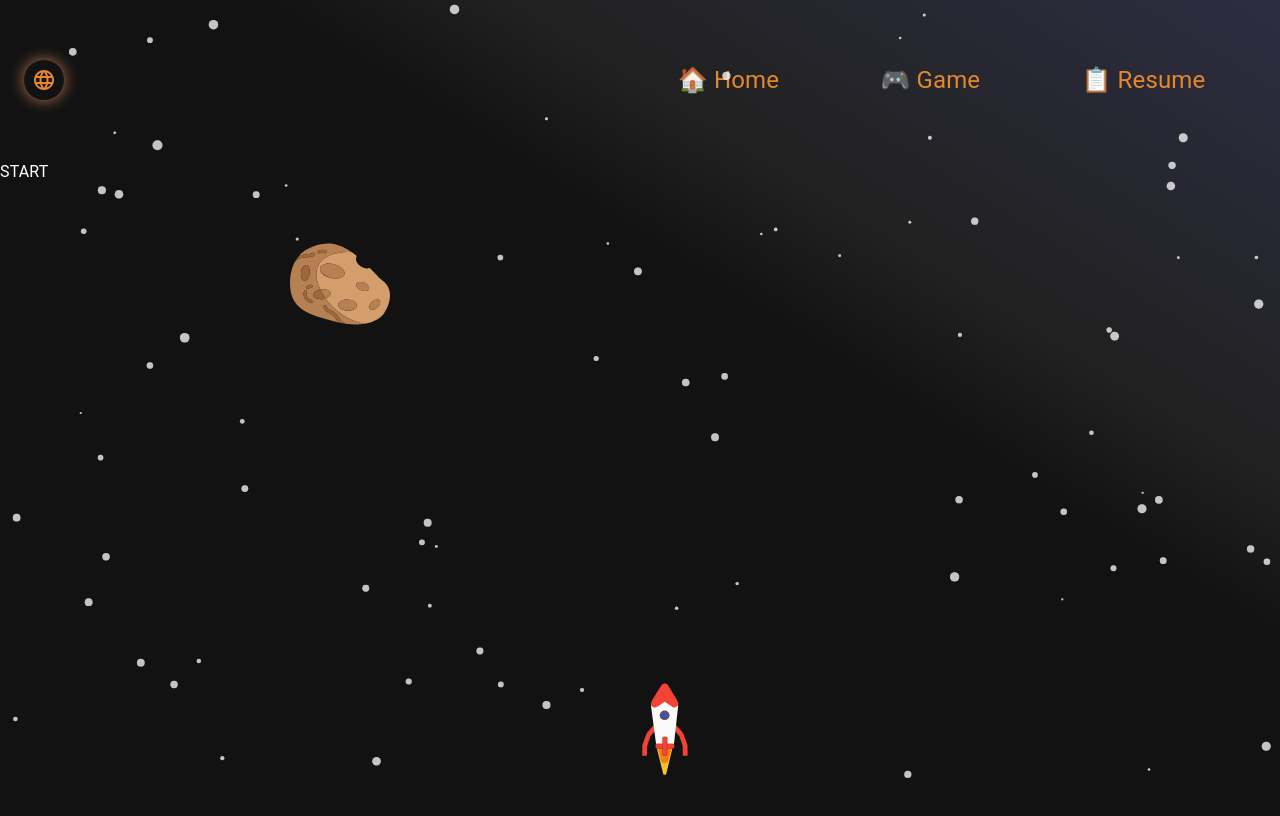
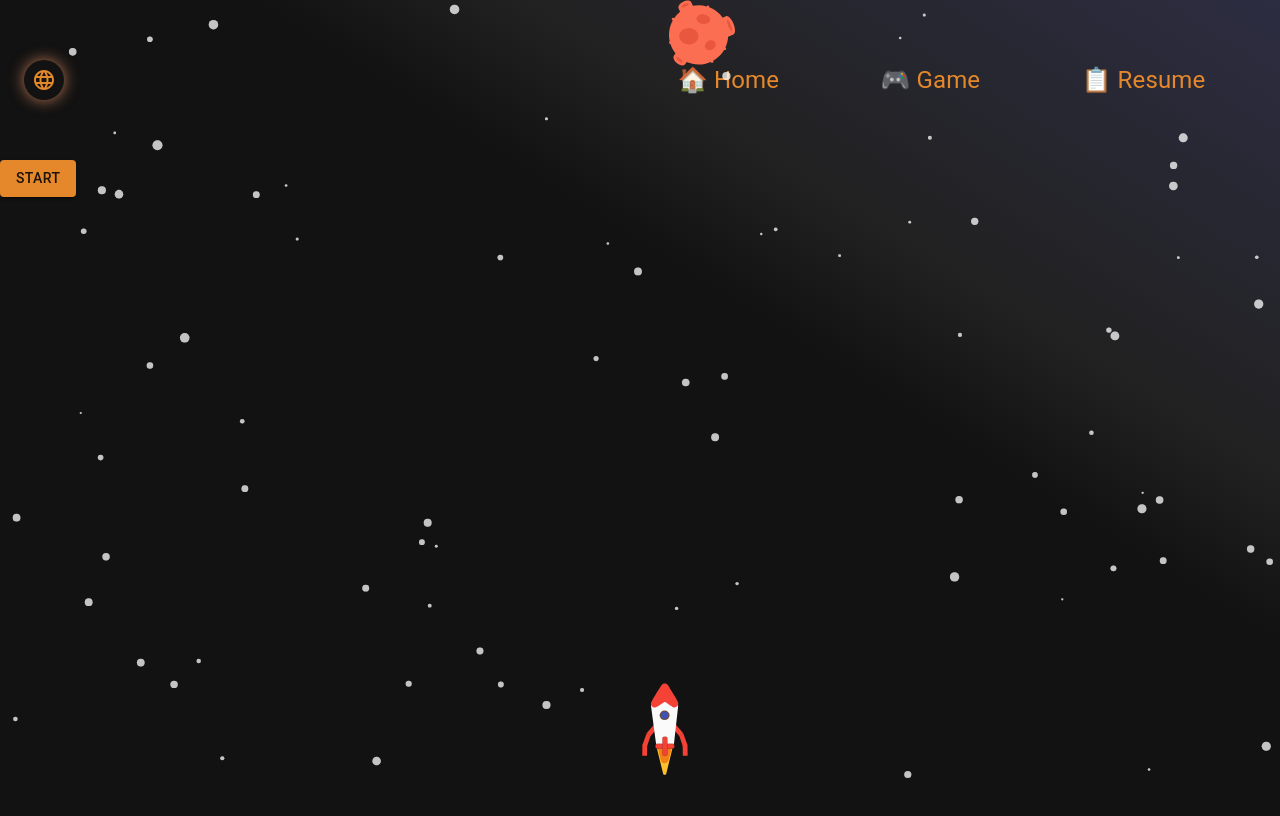
Before and after one commit to LukacTomas/my-page, a React (Create React App) app: page /en/game in a window 1280 px wide. Shown: the top 816 px of the page. Built offline with nearby package versions, Linux system fonts and the light colour scheme; a web font is replaced by a local one.

Commit message:
Game working in ver 0.0.1

```diff
--- a/src/Pages/Game/Asteroids/index.js
+++ b/src/Pages/Game/Asteroids/index.js
@@ -1,17 +1,29 @@
 import React from "react";
 import asteroid1 from "Static/asteroid-1.svg";
 import asteroid2 from "Static/asteroid-2.svg";
+import asteroid3 from "Static/asteroid-3.svg";
 export const Asteroids = ({ asteroids }) => {
   return asteroids.map((asteroid, index) => (
     <img
       key={index}
-      src={asteroid.type ? asteroid1 : asteroid2}
+      src={
+        asteroid.type < 0.3
+          ? asteroid1
+          : asteroid.type < 0.6
+          ? asteroid2
+          : asteroid3
+      }
       alt="asteroid"
+      className="asteroid"
       style={{
-        position: "relative",
-        top: asteroid.y,
-        left: asteroid.x,
+        position: "absolute",
+        display: "block",
+        transform: `translateX(25vw)`,
+        top: `${asteroid.y}px`,
+        left: `${asteroid.x}px`,
         width: asteroid.width,
+        height: asteroid.width,
+        userSelect: "none",
       }}
     />
   ));
--- a/src/Pages/Game/Asteroids/utils.js
+++ b/src/Pages/Game/Asteroids/utils.js
@@ -4,5 +4,5 @@ const getRandomInt = (min, max) => {
   return Math.floor(Math.random() * (max - min + 1)) + min;
 };
 
-export const maxNumberOfAsteroid = 5;
+export const maxNumberOfAsteroid = 9;
 export const randomAsteroidXPosition = (x, y) => getRandomInt(x, y);
--- a/src/Pages/Game/Rocket/index.js
+++ b/src/Pages/Game/Rocket/index.js
@@ -12,6 +12,8 @@ const MAX_KEY = 39;
 export const Rocket = ({
   gameWinRef,
   checkAsteroidDetection,
+  rocketRef,
+  start,
 }) => {
   if (isBrowser) {
     window.rocketSpeed = 15;
@@ -24,45 +26,32 @@ export const Rocket = ({
     missileY: 0,
   });
 
-  const rocketRef = useRef();
+  const animateRocket = React.useCallback(() => {
+    if (gameWinRef.current === null || !start) return;
 
-  const animateRocket = React.useCallback(() => {
     const rocket = rocketRef.current;
-    let rocketPosition =
-      rocket.getBoundingClientRect();
-    let gamewinPosition =
-      gameWinRef.current.getBoundingClientRect();
-    const speed =
-      (isBrowser && window.rocketSpeed) || 15;
+    let rocketPosition = rocket.getBoundingClientRect();
+    let gamewinPosition = gameWinRef.current.getBoundingClientRect();
+    const speed = (isBrowser && window.rocketSpeed) || 15;
 
     const notOutsideFromViewportFromLeft = () =>
-      rocketPosition.x - speed >
-      gamewinPosition.left;
+      rocketPosition.x - speed > gamewinPosition.left;
     const notOutsideFromViewportFromRight = () =>
-      rocketPosition.right + speed <
-      gamewinPosition.right;
+      rocketPosition.right + speed < gamewinPosition.right;
 
-    const goingLeft =
-      keyPressed.current.keys[MAX_KEY - 37];
-    const goingRight =
-      keyPressed.current.keys[MAX_KEY - 39];
+    const goingLeft = keyPressed.current.keys[MAX_KEY - 37];
+    const goingRight = keyPressed.current.keys[MAX_KEY - 39];
 
-    if (
-      goingLeft &&
-      notOutsideFromViewportFromLeft()
-    ) {
+    if (goingLeft && notOutsideFromViewportFromLeft()) {
       keyPressed.current.dx -= speed;
     }
-    if (
-      goingRight &&
-      notOutsideFromViewportFromRight()
-    ) {
+    if (goingRight && notOutsideFromViewportFromRight()) {
       keyPressed.current.dx += speed;
     }
 
     rocketRef.current.style.transform = `translate(${keyPressed.current.dx}px,${keyPressed.current.dy}px)`;
     checkAsteroidDetection(rocketPosition);
-  }, [gameWinRef, checkAsteroidDetection]);
+  }, [gameWinRef, checkAsteroidDetection, rocketRef, start]);
 
   const notAlowedKey = (key) => {
     const codes = [37, 39];
@@ -80,9 +69,7 @@ export const Rocket = ({
       if (notAlowedKey(keyCode)) return;
 
       // add key to current pressed keys
-      keyPressed.current.keys[
-        MAX_KEY - keyCode
-      ] = true;
+      keyPressed.current.keys[MAX_KEY - keyCode] = true;
 
       animateRocket();
     },
@@ -96,9 +83,7 @@ export const Rocket = ({
       if (notAlowedKey(keyCode)) return;
 
       // add key to current pressed keys
-      keyPressed.current.keys[
-        MAX_KEY - keyCode
-      ] = false;
+      keyPressed.current.keys[MAX_KEY - keyCode] = false;
 
       animateRocket();
     },
@@ -106,29 +91,14 @@ export const Rocket = ({
   );
 
   React.useEffect(() => {
-    window.addEventListener(
-      "keydown",
-      handleKeyDown
-    );
-    window.addEventListener(
-      "keypress",
-      handleKeyDown
-    );
+    window.addEventListener("keydown", handleKeyDown);
+    window.addEventListener("keypress", handleKeyDown);
     window.addEventListener("keyup", handleKeyUp);
 
     return () => {
-      window.removeEventListener(
-        "keydown",
-        handleKeyDown
-      );
-      window.removeEventListener(
-        "keypress",
-        handleKeyDown
-      );
-      window.removeEventListener(
-        "keyup",
-        handleKeyUp
-      );
+      window.removeEventListener("keydown", handleKeyDown);
+      window.removeEventListener("keypress", handleKeyDown);
+      window.removeEventListener("keyup", handleKeyUp);
     };
   }, [handleKeyDown, handleKeyUp]);
 
@@ -138,6 +108,7 @@ export const Rocket = ({
         position: "absolute",
         top: position.top,
         left: position.left,
+        userSelect: "none",
         zIndex: 5,
       }}
       className="rocket"
--- a/src/Pages/Game/index.js
+++ b/src/Pages/Game/index.js
@@ -6,6 +6,7 @@ import {
   maxNumberOfAsteroid,
   randomAsteroidXPosition,
 } from "./Asteroids/utils";
+import { Button } from "@mui/material";
 
 const Gamewindow = styled("div")(() => ({
   //backgroundColor: "red",
@@ -17,126 +18,103 @@ const Gamewindow = styled("div")(() => ({
   zIndex: "10",
 }));
 
+const getRandomAsteroid = (xPos) => ({
+  x: randomAsteroidXPosition(0, xPos),
+  y: 0,
+  type: Math.random(),
+  width: randomAsteroidXPosition(60, 150),
+  speed: randomAsteroidXPosition(15, 30),
+});
 
-function Timer(funct, delayMs, times) {
-  if (times === undefined) {
-    times = -1;
-  }
-  if (delayMs === undefined) {
-    delayMs = 10;
-  }
-  this.funct = funct;
-  var times = times;
-  var timesCount = 0;
-  var ticks = (delayMs / 10) | 0;
-  var count = 0;
-  Timer.instances.push(this);
+export const Game = () => {
+  const [asteroids, setAsteroids] = React.useState([getRandomAsteroid(500)]);
 
-  this.tick = function () {
-    if (count >= ticks) {
-      this.funct();
-      count = 0;
-      if (times > -1) {
-        timesCount++;
-        if (timesCount >= times) {
-          this.stop();
-        }
+  const [start, setStart] = React.useState(false);
+  const [timer, setTimer] = React.useState(0);
+  const gameWinRef = React.createRef();
+  const rocketRef = React.useRef();
+  const timerRef = React.createRef(0);
+  let moveOrRandomAsteroid = React.createRef();
+  const checkAsteroidDetection = () => {
+    const rocket = rocketRef.current.getBoundingClientRect();
+    const asteroids = document.getElementsByClassName("asteroid");
+    for (let asteroid of asteroids) {
+      asteroid = asteroid.getBoundingClientRect();
+      const isXin =
+        asteroid.x < rocket.x + rocket.width &&
+        asteroid.x + asteroid.width > rocket.x;
+      const isYin =
+        asteroid.y < rocket.y + rocket.height &&
+        asteroid.height + asteroid.y > rocket.y;
+      const colision = isXin && isYin;
+      if (colision) {
+        //setStart(false);
+        setAsteroids([getRandomAsteroid(500)]);
       }
     }
-    count++;
   };
-
-  this.stop = function () {
-    var index = Timer.instances.indexOf(this);
-    Timer.instances.splice(index, 1);
-  };
-}
-
-Timer.instances = [];
-
-Timer.ontick = function () {
-  for (var i in Timer.instances) {
-    Timer.instances[i].tick();
-  }
-};
-
-window.setInterval(Timer.ontick, 10);
-
-const starter = {
-  x: 50,
-  y: 50,
-  type: Math.random(),
-  width: 100,
-  moving: false,
-};
-
-export const Game = () => {
-  const [asteroids, setAsteroids] = React.useState([starter]);
-
-  const [start, setStart] = React.useState(false);
-
-  const gameWinRef = React.createRef();
-  const checkAsteroidDetection = (rocketPosition) => {
-    console.log(rocketPosition);
-  };
-
-  console.log({ start });
 
   React.useEffect(() => {
     if (gameWinRef.current === null || !start) return;
-    console.log("should start");
+
     const gameWin = gameWinRef.current.getBoundingClientRect();
     const gameWinLength = gameWin.width;
 
-    const addRandomAsteroid = setInterval(() => {
+    moveOrRandomAsteroid.current = setInterval(() => {
+      setTimer((time) => time + 1);
+      setAsteroids((asteroids) => {
+        let newAsteroids = asteroids.map((asteroid) => {
+          if (asteroid.y > gameWin.height) {
+            return getRandomAsteroid(gameWinLength + 100);
+          }
+
+          const newAsteroid = { ...asteroid, y: asteroid.y + asteroid.speed };
+          return newAsteroid;
+        });
+        newAsteroids = newAsteroids.filter(
+          (asteroid) => asteroid !== undefined
+        );
+
+        return newAsteroids;
+      });
+      // check detection
+      checkAsteroidDetection();
+      if (timer < 5) return;
+
       setAsteroids((asteroids) => {
         if (asteroids.length > maxNumberOfAsteroid) {
           return asteroids;
         }
-        const newAsteroid = {
-          x: randomAsteroidXPosition(0, gameWinLength),
-          y: 0,
-          width: randomAsteroidXPosition(40, 100),
-          type: Math.random() > 0.5,
-          moving: false,
-        };
+        const newAsteroid = getRandomAsteroid(gameWinLength + 100);
         const newAsteroids = [...asteroids, newAsteroid];
 
         return newAsteroids;
       });
-    }, 1000);
-
-    /*const move = setInterval(() => {
-      setAsteroids((asteroids) => {
-        const newAsteroids = asteroids.map((asteroid) => {
-
-          if (asteroid.y > gameWin.height) return;
-
-          const newAsteroid = { ...asteroid, y: asteroid.y + 15 };
-          return newAsteroid;
-        });
-        console.log(newAsteroids);
-        if (newAsteroids[0] === undefined) {
-          return [starter];
-        }
-        return newAsteroids;
-      });
-    }, 100);*/
+      setTimer(0);
+    }, 100);
 
     return () => {
-      clearInterval(addRandomAsteroid);
+      clearInterval(moveOrRandomAsteroid.current);
       //clearInterval(move);
     };
-  }, [start, setAsteroids, gameWinRef]);
-
+  }, [start, setAsteroids, gameWinRef, timerRef, timer, moveOrRandomAsteroid]);
+  React.useEffect(() => {
+    if (start === false) {
+      clearInterval(moveOrRandomAsteroid.current);
+    }
+  }, [start, moveOrRandomAsteroid]);
   return (
     <>
-      <div onClick={() => setStart(true)}>START</div>
+      <Button variant="contained" onClick={() => setStart((s) => !s)}>
+        {!start ? "Start" : "Stop"}
+      </Button>
       <Gamewindow ref={gameWinRef}>
         <Asteroids asteroids={asteroids} />
         <Rocket
           gameWinRef={gameWinRef}
+          rocketRef={rocketRef}
           checkAsteroidDetection={checkAsteroidDetection}
+          start={start}
         />
       </Gamewindow>
     </>
```
Also changed, not shown: src/Static/asteroid-3.svg (added).
